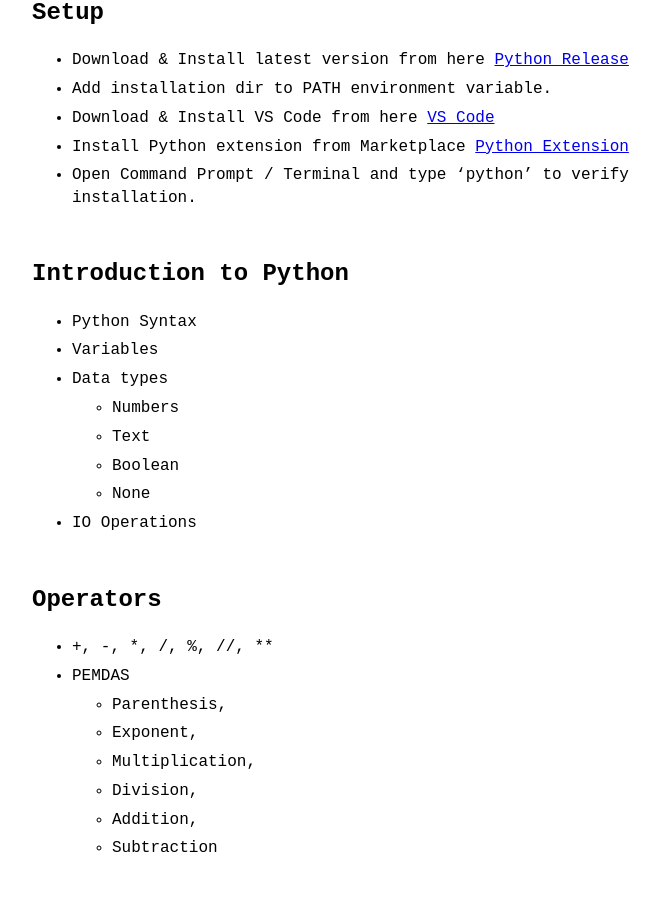
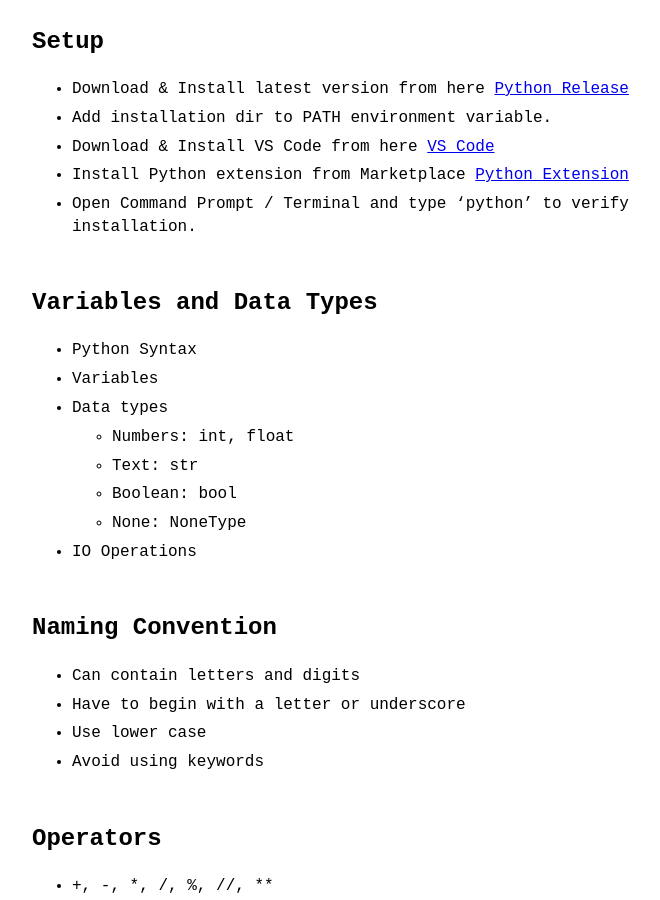
Before and after one commit to VallarasuS/Vallarasu.in, a Jekyll site: the page built from docs/_posts/2025-11-18-python-notes.md, in a window 1280 px wide and 900 px high, scrolled down 1711 px. Shown: the whole window, without its empty margins (288-948 px from the left). Built offline with Jekyll 4.4.1, drawn with Linux system fonts in a browser that asks for light colours; some of the changed text lies outside the part shown.

Commit message:
Update 2025-11-18-python-notes.md

```diff
--- a/docs/_posts/2025-11-18-python-notes.md
+++ b/docs/_posts/2025-11-18-python-notes.md
@@ -6,13 +6,14 @@ category: Python
 #### Contents
 
 1. [Interpreter](#interpreter)
-2. [Compiler](#compiler)
-3. [Setup](#setup)
-4. [Introduction to Python](#introduction-to-python)
-5. [Operators](#operators)
-6. [Conditional Statements](#conditional-statements)
-7. [References](#references)
-8. [Git](#git)
+1. [Compiler](#compiler)
+1. [Setup](#setup)
+1. [Variables and Data Types](#variables-and-data-types)
+1. [Naming Convention](#naming-convention)
+1. [Operators](#operators)
+1. [Conditional Statements](#conditional-statements)
+1. [References](#references)
+1. [Git](#git)
 
 
 
@@ -53,16 +54,22 @@ category: Python
 - Install Python extension from Marketplace [Python Extension](https://marketplace.visualstudio.com/items?itemName=ms-python.python)
 - Open Command Prompt / Terminal and type 'python' to verify installation.
 
-## Introduction to Python
+## Variables and Data Types
 
 - Python Syntax
 - Variables
 - Data types
-    - Numbers
-    - Text
-    - Boolean
-    - None
+    - Numbers: int, float
+    - Text: str
+    - Boolean: bool
+    - None: NoneType
 - IO Operations
+
+## Naming Convention
+- Can contain letters and digits
+- Have to begin with a letter or underscore
+- Use lower case
+- Avoid using keywords
 
 ## Operators
 - +, -, *, /, %, //, **
```
